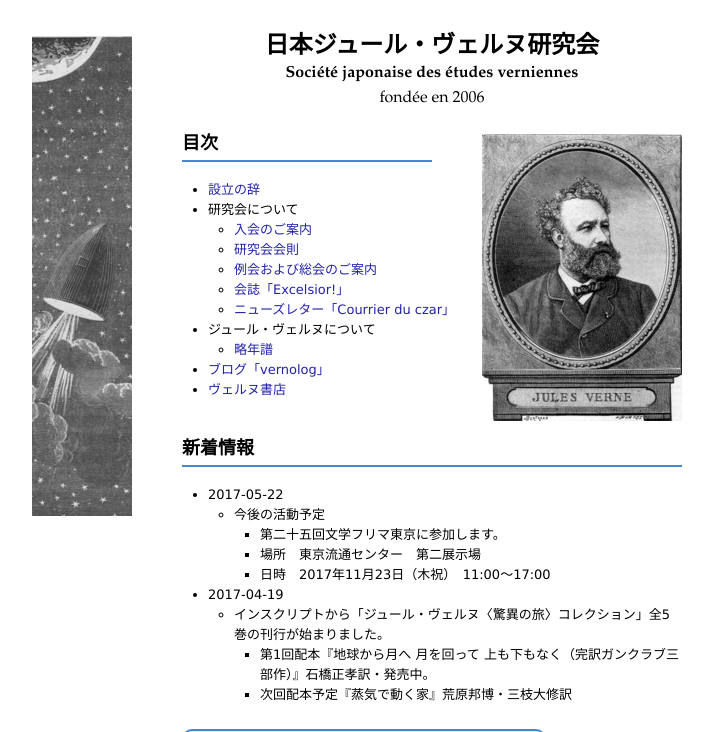
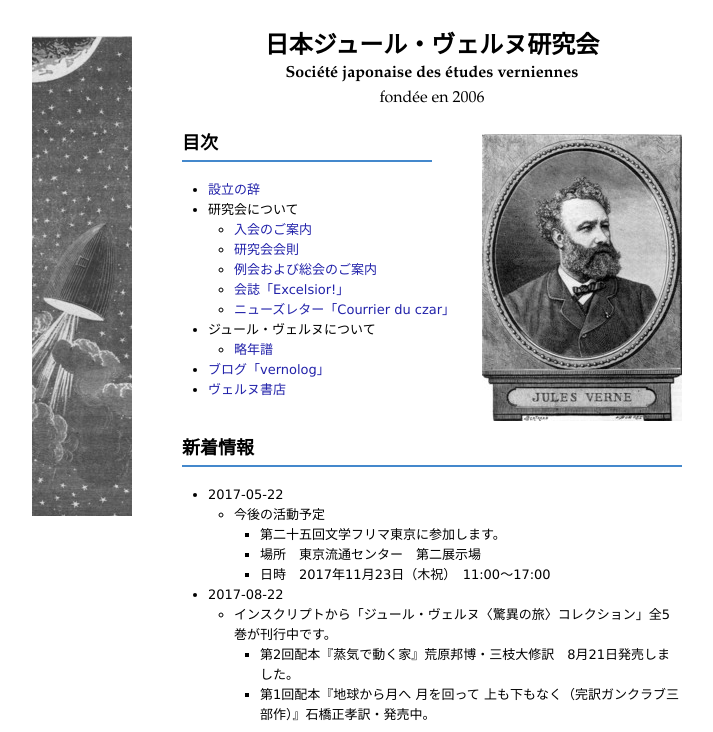
Before and after one commit to sjev2006/sjev2006.github.io, a Jekyll site: the page built from index.md, in a window 1280 px wide, cut to the strip 0-732 px from the top of the page. Shown: the whole strip, without its empty margins (283-996 px from the left). Built offline with Jekyll 4.4.1, drawn with Linux system fonts in a browser that asks for light colours.

Commit message:
Update index.yml

```diff
--- a/_data/index.yml
+++ b/_data/index.yml
@@ -5,11 +5,11 @@
   - 場所　東京流通センター　第二展示場
   - 日時　2017年11月23日（木祝）　11:00〜17:00
 
-- date: 2017-04-19
-  summary: インスクリプトから「ジュール・ヴェルヌ〈驚異の旅〉コレクション」全5巻の刊行が始まりました。
+- date: 2017-08-22
+  summary: インスクリプトから「ジュール・ヴェルヌ〈驚異の旅〉コレクション」全5巻が刊行中です。
   detail:
+  - 第2回配本『蒸気で動く家』荒原邦博・三枝大修訳　8月21日発売しました。
   - 第1回配本『地球から月へ 月を回って 上も下もなく（完訳ガンクラブ三部作）』石橋正孝訳・発売中。
-  - 次回配本予定『蒸気で動く家』荒原邦博・三枝大修訳
 
 # リンクを張る場合の記法：
 # [日本ジュール・ヴェルヌ研究会](http://julesverne.jpn.org/)
```
